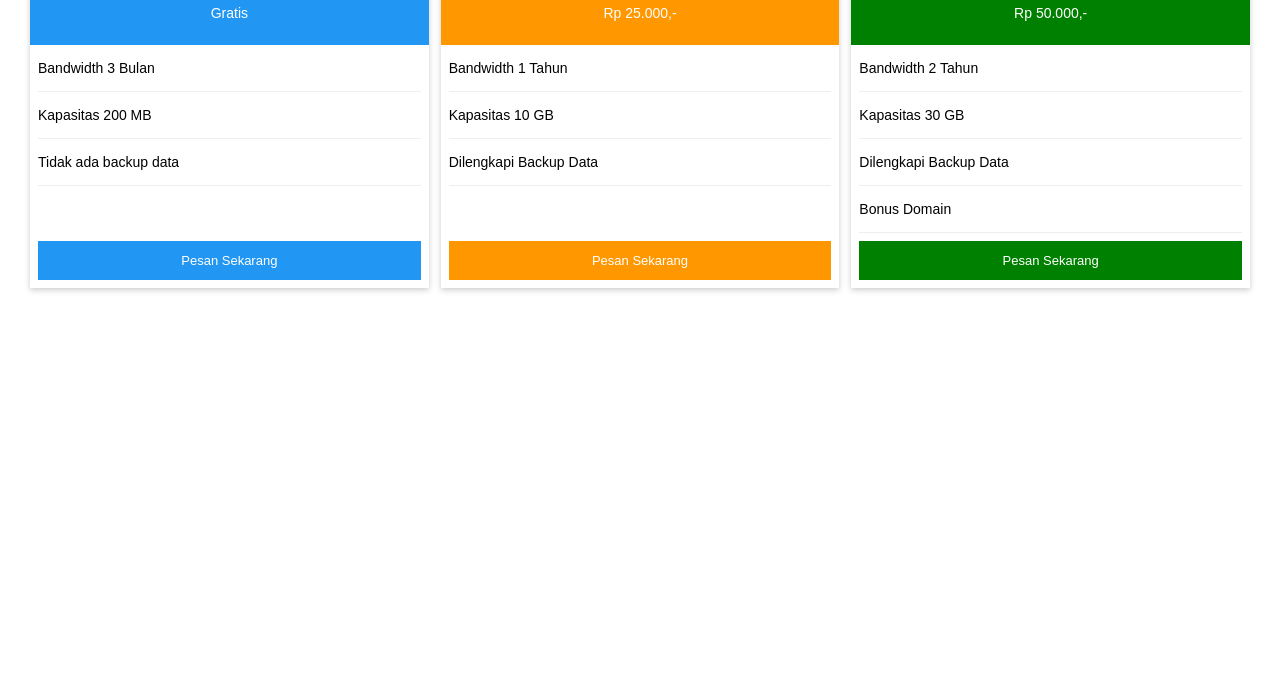
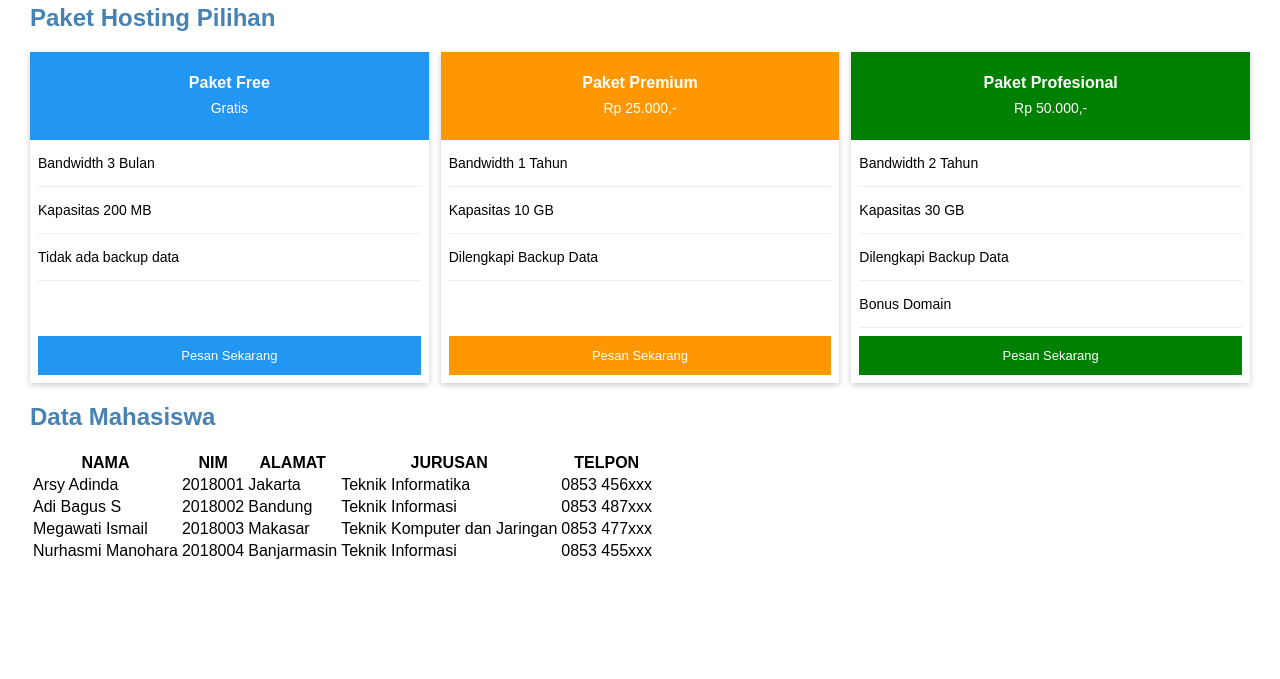
Before and after one commit to shintaw197-design/lkpdtable-html, a plain HTML site: page index.html in a window 1280 px wide. Shown: the part 121-800 px from the top of the page. Drawn offline with Linux system fonts and the light colour scheme.

Commit message:
Update index.html for web programming assignment

```diff
--- a/index.html
+++ b/index.html
@@ -4,10 +4,12 @@
 <head>
     <meta charset="UTF-8">
     <meta name="viewport" content="width=device-width, initial-scale=1.0">
-    <title>Paket Hosting Pilihan</title>
+    <title>Tugas Pemrograman Web Kelas X RPL</title>
     <link rel="stylesheet" href="style.css">
 </head>
 <body>
+
+    <h1>TUGAS PEMROGRAMAN WEB<br>KELAS X RPL</h1>
 
     <h2>Paket Hosting Pilihan</h2>
 
@@ -55,5 +57,50 @@
 
     </div>
 
+    <h2 class="judul-data">Data Mahasiswa</h2>
+
+    <table>
+        <thead>
+            <tr>
+                <th>NAMA</th>
+                <th>NIM</th>
+                <th>ALAMAT</th>
+                <th>JURUSAN</th>
+                <th>TELPON</th>
+            </tr>
+        </thead>
+
+        <tbody>
+            <tr>
+                <td>Arsy Adinda</td>
+                <td>2018001</td>
+                <td>Jakarta</td>
+                <td>Teknik Informatika</td>
+                <td>0853 456xxx</td>
+            </tr>
+            <tr>
+                <td>Adi Bagus S</td>
+                <td>2018002</td>
+                <td>Bandung</td>
+                <td>Teknik Informasi</td>
+                <td>0853 487xxx</td>
+            </tr>
+            <tr>
+                <td>Megawati Ismail</td>
+                <td>2018003</td>
+                <td>Makasar</td>
+                <td>Teknik Komputer dan Jaringan</td>
+                <td>0853 477xxx</td>
+            </tr>
+            <tr>
+                <td>Nurhasmi Manohara</td>
+                <td>2018004</td>
+                <td>Banjarmasin</td>
+                <td>Teknik Informasi</td>
+                <td>0853 455xxx</td>
+            </tr>
+        </tbody>
+    </table>
+
 </body>
 </html>
```
Lines whose indentation alone changed are shown as unchanged.
